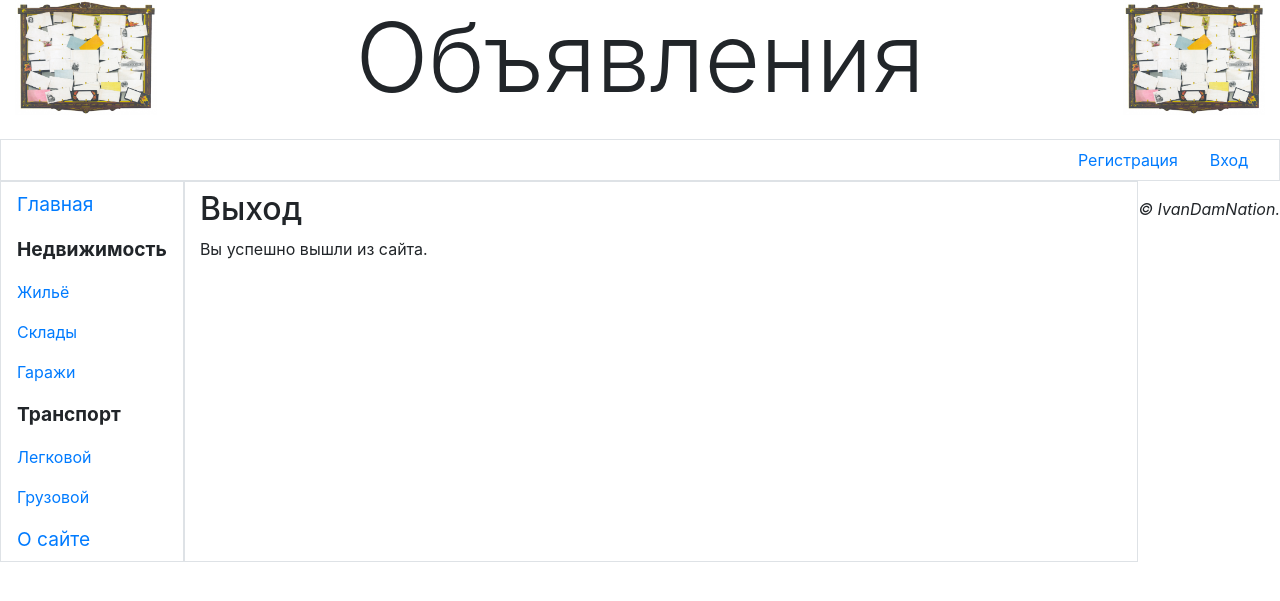
After one commit to IvanDamNation/billboard_django_petproject, a Django app: template main/templates/main/logout.html in a window 1280 px wide. The commit adds this page. Shown: the top 601 px of the page. Run offline with Django 5.2, Linux system fonts and the light colour scheme; the template is opened without the code that fills it, so the values that code supplies are empty; parts of the project's set-up code (start-up, migrations or seed data) failed here and were passed over; some libraries are stand-ins or nearby versions.

Commit message:
Add logout page

```diff
--- a/main/templates/layout/basic.html
+++ b/main/templates/layout/basic.html
@@ -30,7 +30,9 @@
                     <a class="dropdown-item" href="#">Изменить личные данные</a>
                     <a class="dropdown-item" href="#">Изменить пароль</a>
                     <div class="dropdown-divider"></div>
-                    <a class="dropdown-item" href="#">Выйти</a>
+                    <form method="post" action="{% url 'main:logout' %}">{% csrf_token %}
+                        <button class="dropdown-item" type="submit">Выйти</button>
+                    </form>
                     <div class="dropdown-divider"></div>
                     <a class="dropdown-item" href="#">Удалить</a>
                 </div>
--- /dev/null
+++ b/main/templates/main/logout.html
@@ -0,0 +1,8 @@
+{% extends "layout/basic.html" %}
+
+{% block title %}Выход{% endblock title %}
+
+{% block content %}
+<h2>Выход</h2>
+<p>Вы успешно вышли из сайта.</p>
+{% endblock content %}
--- a/main/urls.py
+++ b/main/urls.py
@@ -1,11 +1,12 @@
 from django.urls import path
 
-from .views import BBLoginView, index, profile, other_page
+from .views import BBLoginView, BBLogoutView, index, profile, other_page
 
 app_name = 'main'
 urlpatterns = [
     path('accounts/profile/', profile, name='profile'),
     path('accounts/login/', BBLoginView.as_view(), name='login'),
+    path('accounts/logout/', BBLogoutView.as_view(), name='logout'),
     path('<str:page>/', other_page, name='other'),
     path('', index, name='index'),
 ]
```
Also changed, not shown: main/views.py (+7 -2 lines).
